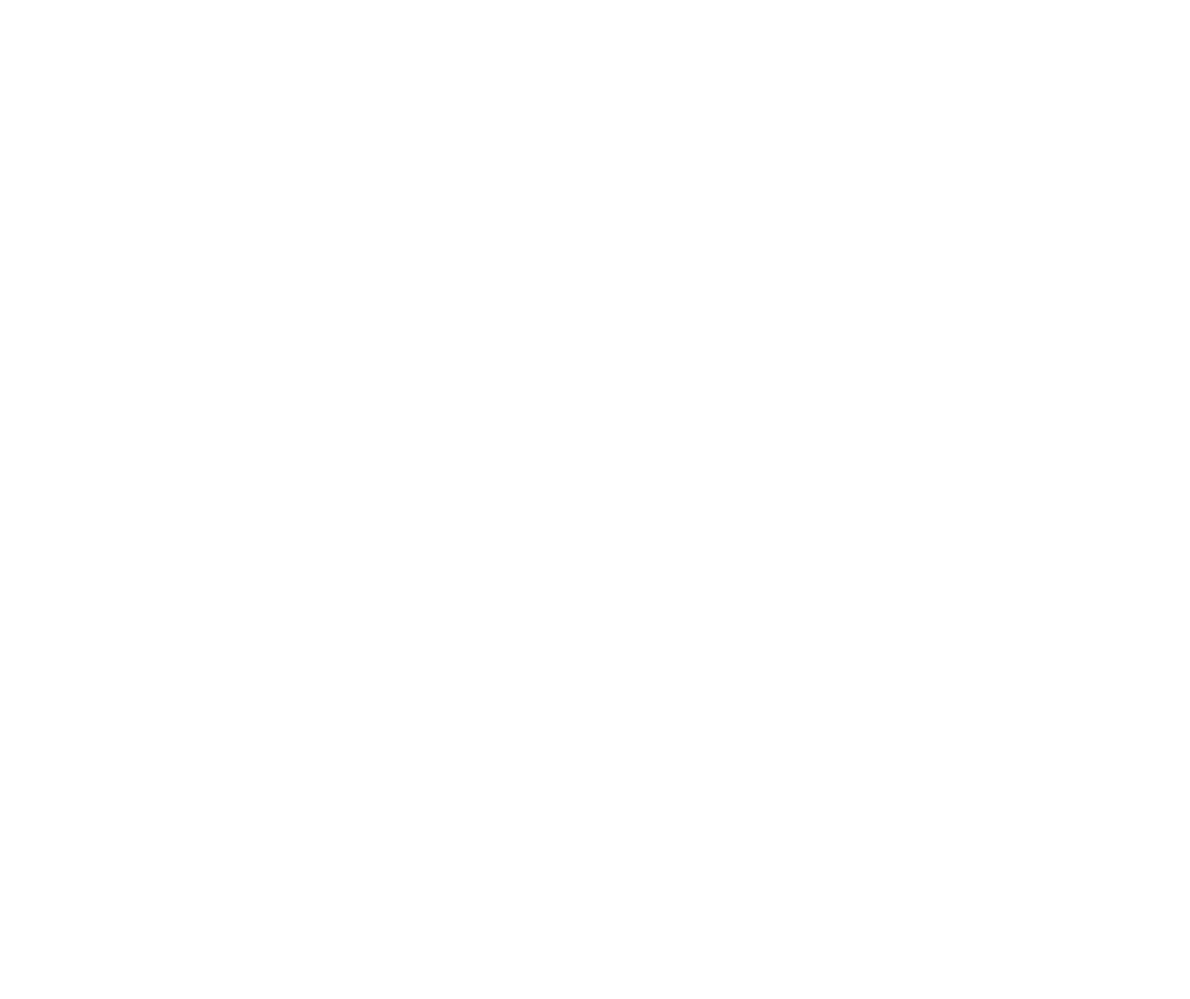
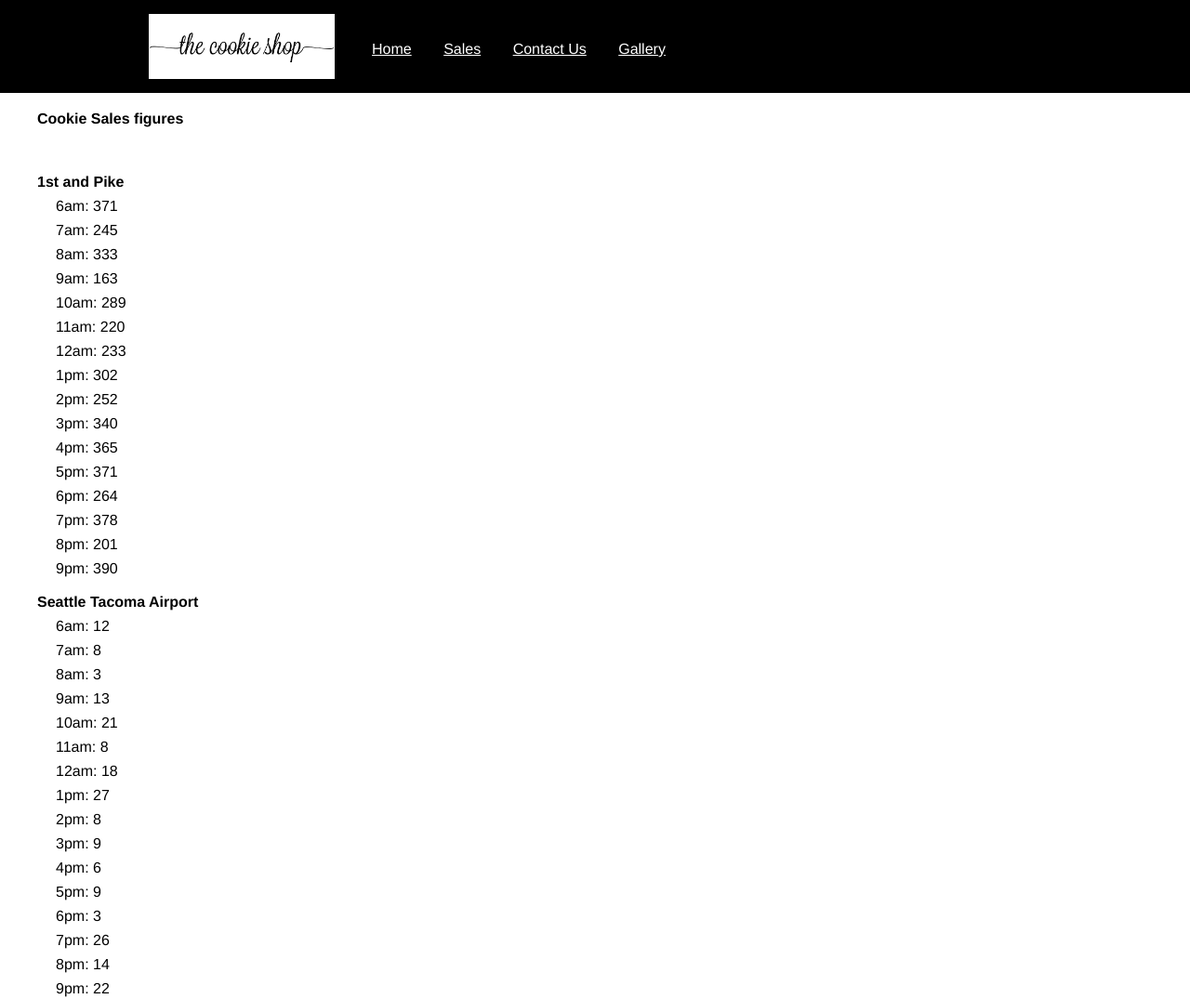
Before and after one commit to PrashantSuri/cookie-stand, a plain HTML site: page sales.html in a window 1280 px wide. Shown: the top 1075 px of the page at 93% size. Before the commit the page ends 800 px from the top, so only its background shows below. Drawn offline with Linux system fonts and the light colour scheme.

Commit message:
Cookie Sales Figure Calculation

```diff
--- /dev/null
+++ b/css/sales_style.css
@@ -0,0 +1,45 @@
+/** {
+    outline: dotted 1px red;
+}*/
+
+body {
+    font-family: helvetica;
+}
+
+a {
+    text-decoration-style: none;
+    color: #fff;
+}
+
+
+header {
+    background-color: #000;
+    height: 100px;
+}
+
+header section {
+    width: 960px;
+    margin: 0 auto;
+}
+
+header img {
+    float: left;
+    margin-right: 20px;
+    margin-top: 15px;
+}
+
+header nav li {
+    display: inline-block;
+    margin-top: 45px;
+    margin-left: 20px;
+}
+
+p {
+    font-weight: bold;
+    margin-top: 20px;
+    margin-left: 40px;
+}
+
+li {
+    margin: 10px 10px 10px 60px;
+}
--- a/js/sales.js
+++ b/js/sales.js
@@ -0,0 +1,67 @@
+"use-strict"
+
+var firstPike = {
+    name: '1st and Pike',
+    minCust: 23,
+    maxCust: 65,
+    avgCookie: 6.3,
+};
+
+var seatac = {
+    name: 'Seattle Tacoma Airport',
+    minCust: 3,
+    maxCust: 24,
+    avgCookie: 1.2
+}
+
+var seaCenter = {
+    name: 'Seattle Center',
+    minCust: 11,
+    maxCust: 38,
+    avgCookie: 3.7
+}
+
+var capitolHill = {
+    name: 'Capito Hill',
+    minCust: 20,
+    maxCust: 38,
+    avgCookie: 2.3
+}
+
+var alki = {
+    name: 'Alki',
+    minCust: 2,
+    maxCust: 16,
+    avgCookie: 4.6
+}
+
+var storesArray = [firstPike, seatac, seaCenter, capitolHill, alki];
+var mainEl = document.getElementById("counts");
+
+for (i=0; i<storesArray.length; i++) {
+    var hour = 6;
+    var ulEl = document.createElement('ul');
+    mainEl.appendChild(ulEl);
+    var para = document.createElement('p');
+    para.textContent = storesArray[i].name;
+    para.style =
+    ulEl.appendChild(para);
+    while (hour<=21) {
+        if (hour>12) {
+        var hourTwelve = hour - 12;
+        var suffix = 'pm';
+        } else {
+            var hourTwelve = hour;
+            var suffix = 'am';
+        }
+        var cookieCount = Math.floor(storesArray[i].avgCookie*getCustCount(storesArray[i].minCust, storesArray[i].maxCust));
+        var liEl = document.createElement('li');
+        liEl.textContent = hourTwelve + suffix + ': ' + cookieCount;
+        ulEl.appendChild(liEl);
+        hour++;
+    }
+}
+
+function getCustCount(min, max) {
+    return Math.floor((Math.random()*(max - min)) + min);
+}
--- a/sales.html
+++ b/sales.html
@@ -0,0 +1,27 @@
+<!DOCTYPE html>
+<html>
+    <head>
+        <link rel="stylesheet" href="css/reset.css">
+        <link rel="stylesheet" href="css/sales_style.css">
+        <title>Salmon Cookies</title>
+    </head>
+    <body>
+        <header>
+            <section>
+                <img src="img/logo.png" height="70" width="200">
+                <nav>
+                    <ul>
+                        <li><a href="index.html">Home</a></li>
+                        <li><a href="sales.html">Sales</a></li>
+                        <li><a href="#">Contact Us</a></li>
+                        <li><a href="#">Gallery</a></li>
+                    </ul>
+                </nav>
+            </section>
+        </header>
+        <main id="counts">
+            <p>Cookie Sales figures</p><br><br>
+                <script type="text/javascript" src="js/sales.js"></script>
+        </main>
+    </body>
+</html>
```
Also changed, not shown: index.html (+8 -5 lines), 1 other file.
